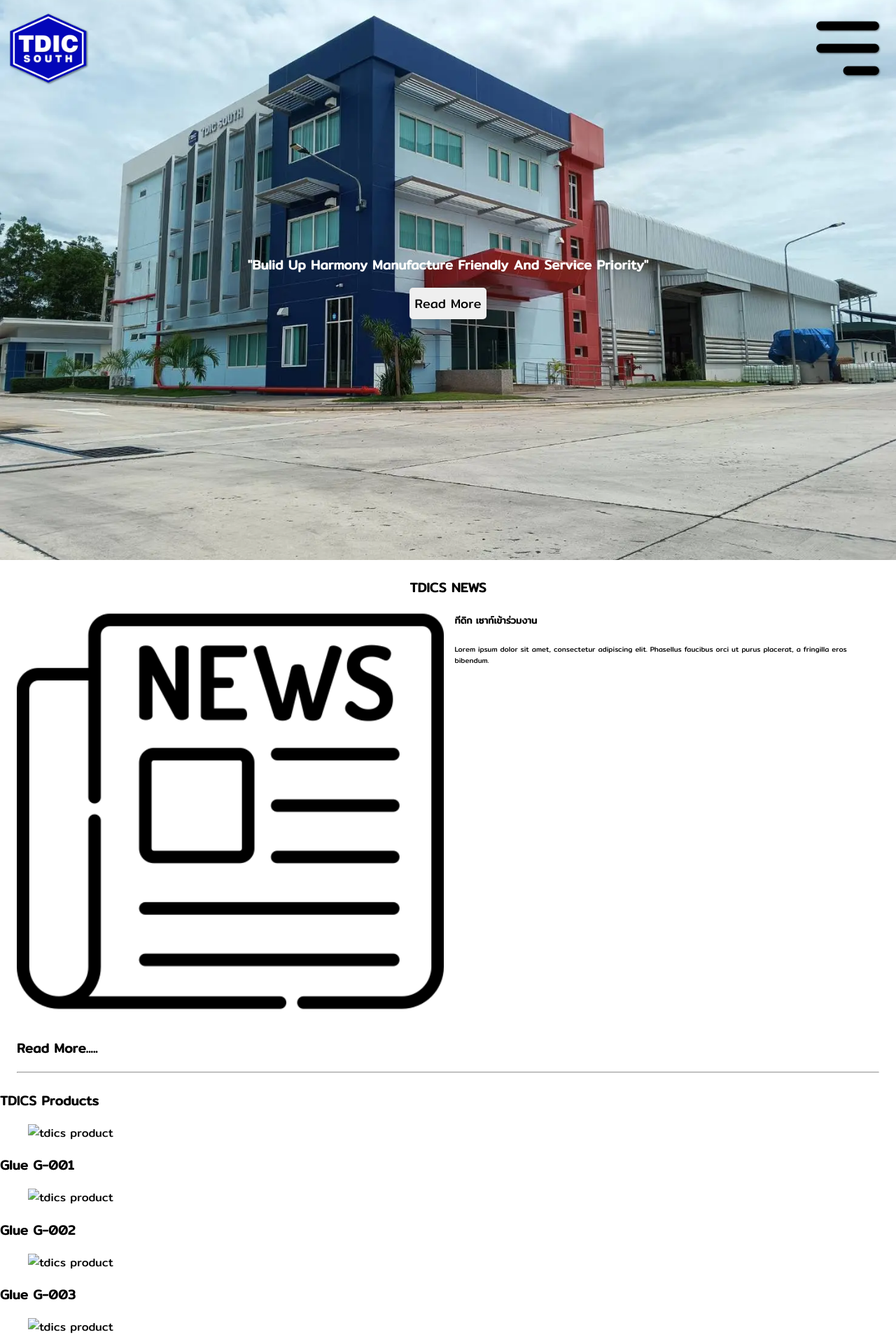
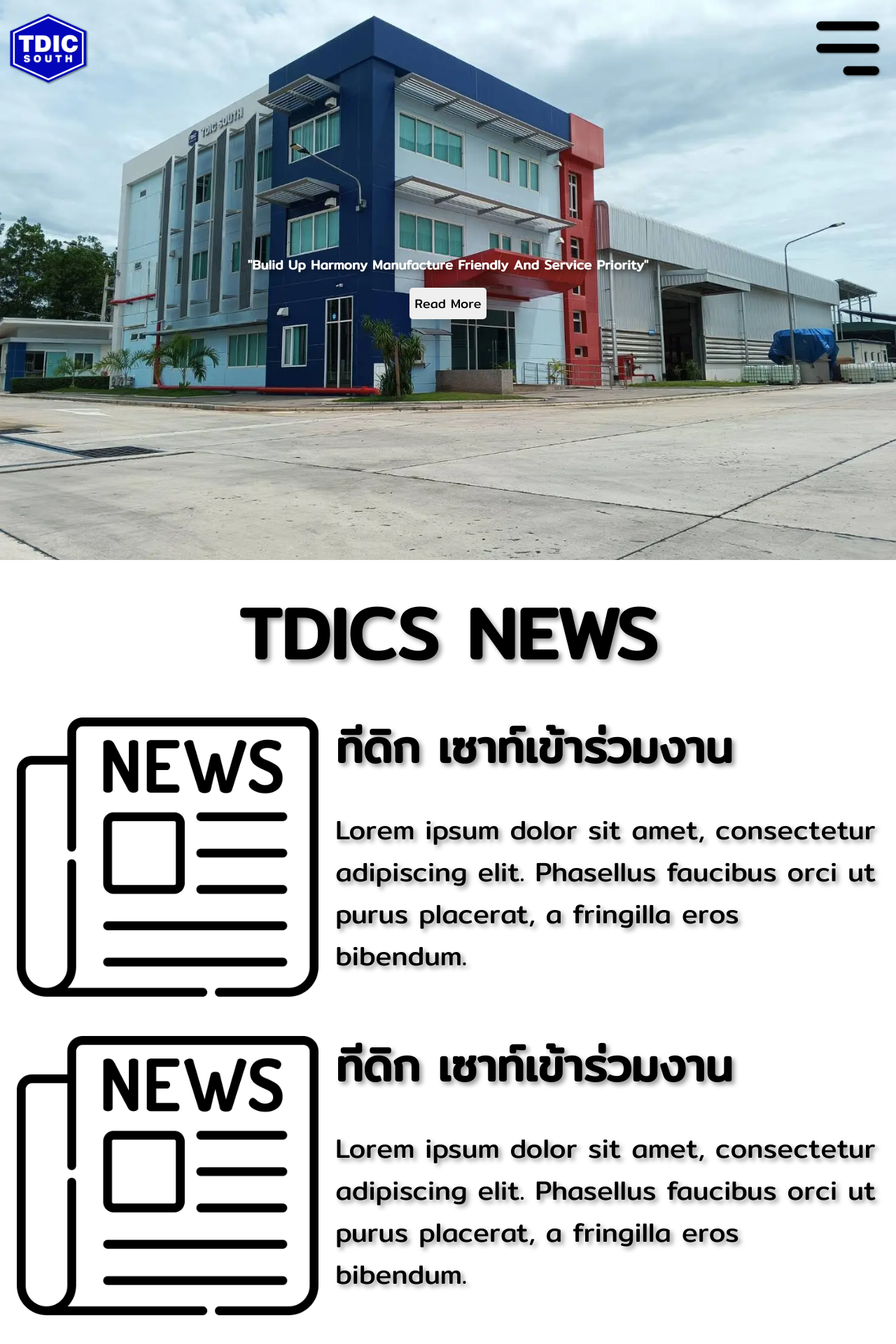
Before and after one commit to XeOn1991/TDICSOUTH, a PHP site: page / in a window 1280 px wide. Shown: the top 1920 px of the page at 70% size. Run offline with PHP 8.4, Linux system fonts and the light colour scheme.

Commit message:
tdicsouth-commit-05

```diff
--- a/html/CSS/tdics-style.css
+++ b/html/CSS/tdics-style.css
@@ -1,9 +1,4 @@
-body, html {
-    height: 100%;
-    width: 100%;
-    margin: 0;
-    font-family: "Mitr", sans-serif;
-}
+body, html {height: 100%;width: 100%;margin: 0;font-family: "Mitr", sans-serif;text-shadow: 4px 4px 6px rgba(0,0,0,0.4);}
 
 /* Header Logo, Text, Menu */
 
@@ -70,22 +65,17 @@ body, html {
 .section-news {
     display: flex;
     flex-wrap: nowrap;
+    margin: 1.5rem 0 1.5rem 0;
 }
 
 .section-news > h1,p {
     flex: 50%;
 }
 
-.article-detail > p {
-    font-size: 10px;
-}
-
 .img-news {
     flex: 50%;
-    width: 40%;
+    max-width: 35%;
     height: auto;
 }
 
-
-
 /* Main News Picture, Text, Other*/
--- a/html/index.php
+++ b/html/index.php
@@ -7,7 +7,7 @@
     <meta name="keywords" content="TDICSouth Co.,Ltd.">
     <meta name="description" content=".....">
     <meta name="author" content="Piyawat.k">
-    <link rel="shortcut icon" href="favicon.ico" type="image/x-icon">
+    <link rel="shortcut icon" href="/Icon/tdics-logo.webp" type="image/x-icon">
     <link rel="stylesheet" type="text/css" href="/CSS/tdics-style.css">
     <link rel="preconnect" href="https://fonts.googleapis.com">
     <link rel="preconnect" href="https://fonts.gstatic.com" crossorigin>
@@ -32,36 +32,37 @@
 
             <article class="index-article" style="margin: 1.5rem;">
                 <header>
-                    <h1 style="text-align: center; margin: 0;">TDICS NEWS</h1>
+                    <h1 style="text-align: center; margin: 0; font-size:8vw;">TDICS NEWS</h1>
                 </header>
                 <section class="section-news">
                     <img class="img-news" src="/Icon/News.webp" alt="tdics news">
-                    <article class="article-detail" style="margin-left: 1rem;">
-                        <h1>ทีดิก เซาท์เข้าร่วมงาน</h1>
-                        <p>Lorem ipsum dolor sit amet, consectetur adipiscing elit. Phasellus faucibus orci ut purus placerat, a fringilla eros bibendum.</p>
+                    <article class="article-detail" style="margin:auto;margin-left: 1.5rem;">
+                        <h1 style="margin:0;font-size: 5vw;">ทีดิก เซาท์เข้าร่วมงาน</h1>
+                        <p style="font-size: 3vw;">Lorem ipsum dolor sit amet, consectetur adipiscing elit. Phasellus faucibus orci ut purus placerat, a fringilla eros bibendum.</p>
                     </article>
                 </section>
-                <!--<section class="section-news">
-                    <figure>
-                        <img class="img-news" src="/html/Icon/" alt="tdics news">
-                    </figure>
-                    <h3>ทีดิก เซาท์เข้าร่วมงาน</h3>
-                    <p>Lorem ipsum dolor sit amet, consectetur adipiscing elit. Phasellus faucibus orci ut purus placerat, a fringilla eros bibendum. Donec id elit nec orci lacinia posuere eget at tortor. Donec nec lectus fermentum nulla pretium placerat. Nunc pharetra nibh nec orci vehicula pulvinar. Ut a eleifend est. Duis pellentesque diam in orci semper molestie et vestibulum lorem. Curabitur molestie risus sit amet leo ullamcorper, ac tincidunt est fringilla.</p>
+                <section class="section-news">
+                    <img class="img-news" src="/Icon/News.webp" alt="tdics news">
+                    <article class="article-detail" style="margin:auto;margin-left: 1.5rem;">
+                        <h1 style="margin:0;font-size: 5vw;">ทีดิก เซาท์เข้าร่วมงาน</h1>
+                        <p style="font-size: 3vw;">Lorem ipsum dolor sit amet, consectetur adipiscing elit. Phasellus faucibus orci ut purus placerat, a fringilla eros bibendum.</p>
+                    </article>
                 </section>
                 <section class="section-news">
-                    <figure>
-                        <img class="img-news" src="" alt="tdics news">
-                    </figure>
-                    <h3>ทีดิก เซาท์เข้าร่วมงาน</h3>
-                    <p>Lorem ipsum dolor sit amet, consectetur adipiscing elit. Phasellus faucibus orci ut purus placerat, a fringilla eros bibendum. Donec id elit nec orci lacinia posuere eget at tortor. Donec nec lectus fermentum nulla pretium placerat. Nunc pharetra nibh nec orci vehicula pulvinar. Ut a eleifend est. Duis pellentesque diam in orci semper molestie et vestibulum lorem. Curabitur molestie risus sit amet leo ullamcorper, ac tincidunt est fringilla.</p>
-                </section>-->
+                    <img class="img-news" src="/Icon/News.webp" alt="tdics news">
+                    <article class="article-detail" style="margin:auto;margin-left: 1.5rem;">
+                        <h1 style="margin:0;font-size: 5vw;">ทีดิก เซาท์เข้าร่วมงาน</h1>
+                        <p style="font-size: 3vw;">Lorem ipsum dolor sit amet, consectetur adipiscing elit. Phasellus faucibus orci ut purus placerat, a fringilla eros bibendum.</p>
+                    </article>
+                </section>
+
                 <footer>
                     <h3>Read More.....</h3>
-                    <hr>
+                    <hr style="border: 1.5px solid #D9D9D9;border-radius: 5px;">
                 </footer>
             </article>
 
-            <article class="index-article">
+            <!--<article class="index-article">
                 <header>
                     <h1>TDICS Products</h1>
                 </header>
@@ -99,9 +100,9 @@
                     <h2>Read More.....</h2>
                     <hr>
                 </footer>
-            </article>
+            </article>-->
 
-            <article class="index-article">
+            <!--<article class="index-article">
                 <header>
                     <h1>Certificates</h1>
                 </header>
@@ -120,9 +121,9 @@
                     <h2>Read More.....</h2>
                     <hr>
                 </footer>
-            </article>
+            </article>-->
 
-            <article class="index-article">
+            <!--<article class="index-article">
                 <header>
                     <h1>TDICS Achievement</h1>
                 </header>
@@ -148,9 +149,9 @@
                     <h2>Read More.....</h2>
                     <hr>
                 </footer>
-            </article>
+            </article>-->
 
-            <article class="index-article">
+            <!--<article class="index-article">
                 <header>
                     <h1>TDICS Contact</h1>
                 </header>
@@ -176,7 +177,7 @@
                     <h2>Read More.....</h2>
                     <hr>
                 </footer>
-            </article>
+            </article>-->
 
         </section>
 
```
